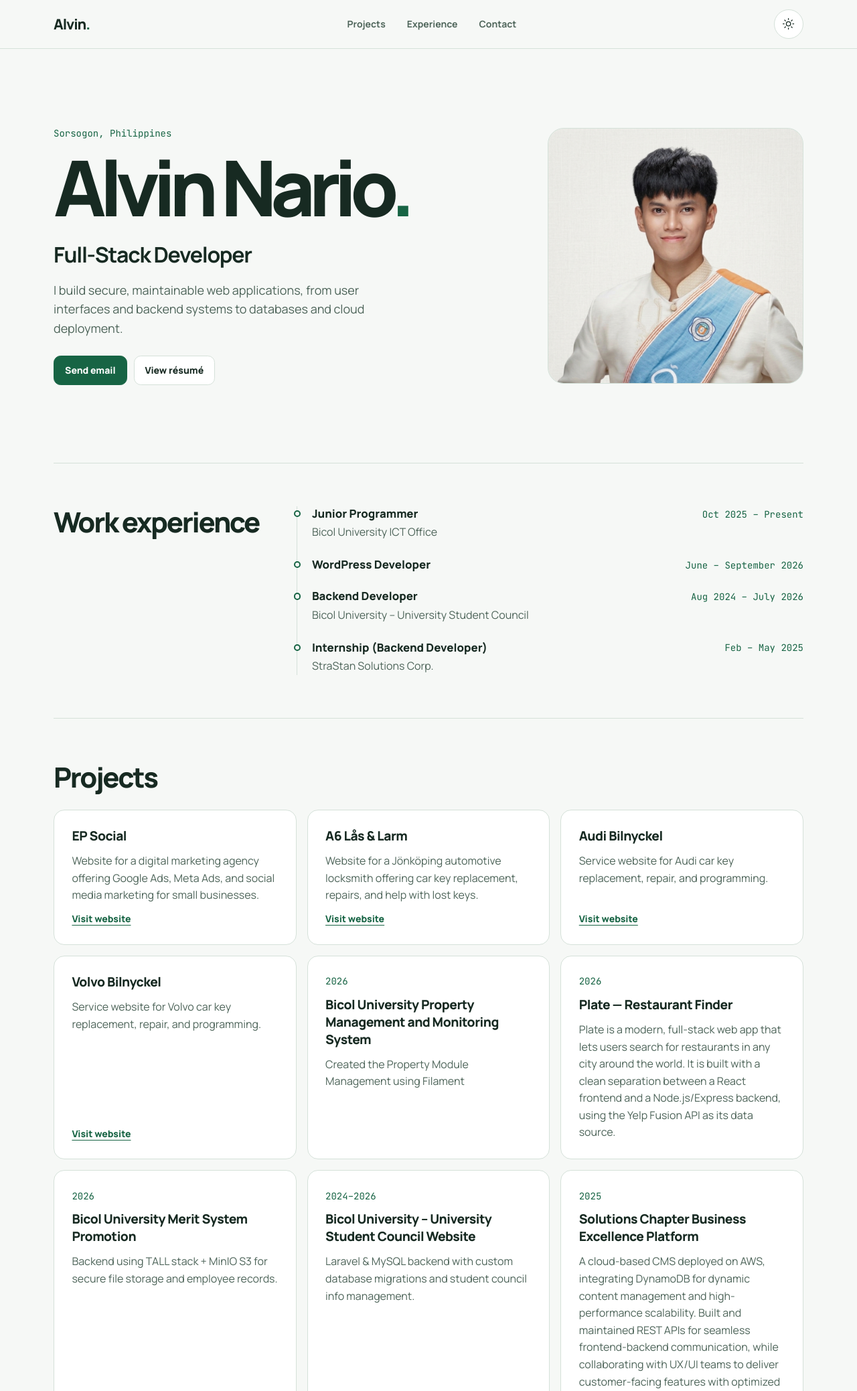
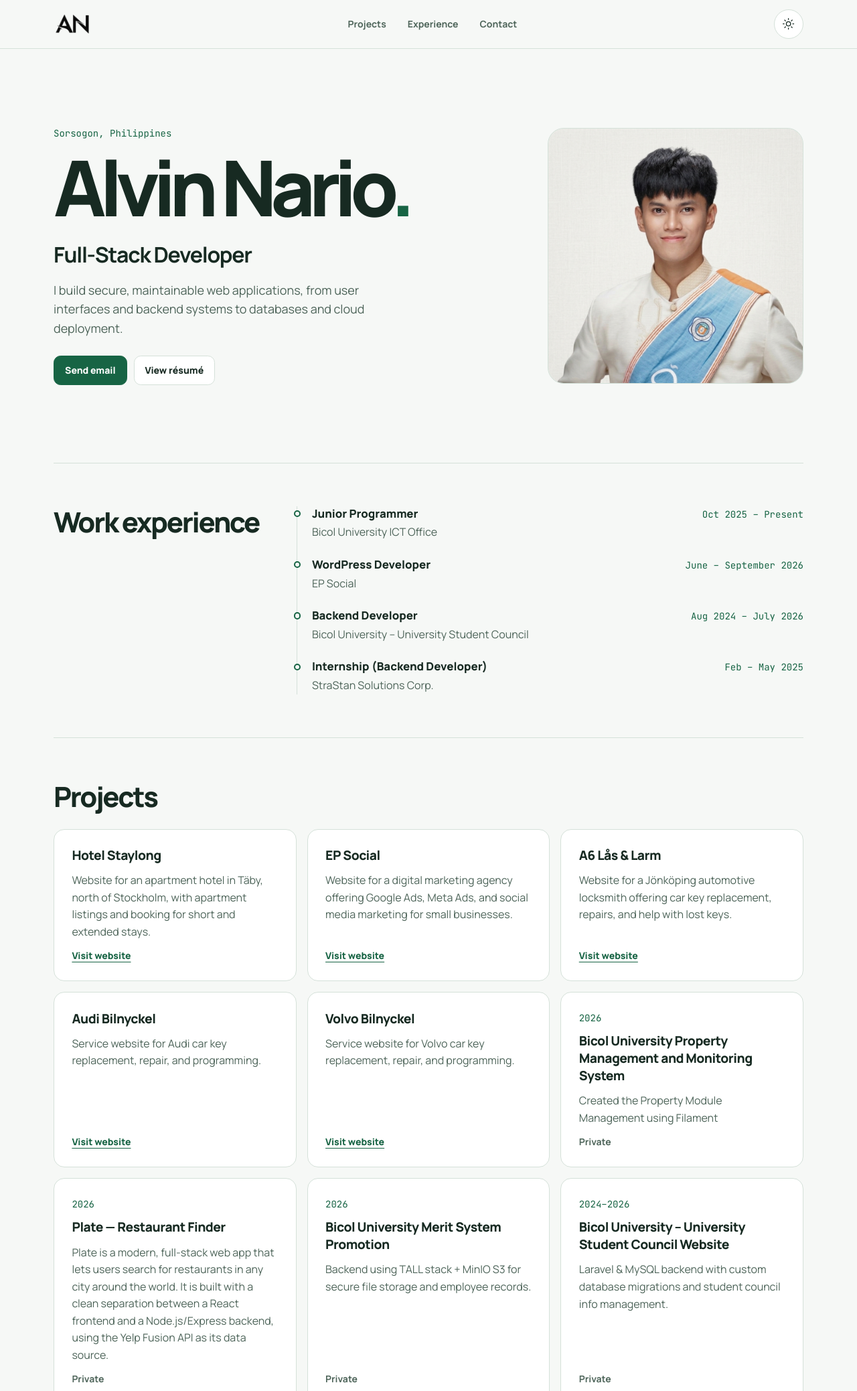
Before and after one commit to alv1nnnnnn/alvin, a Laravel app: page /index.html in a window 1280 px wide. Shown: the top 2077 px of the page at 67% size. Run offline with Laravel 12, Linux system fonts and the light colour scheme.

Commit message:
feat: update portfolio branding and project listings
Add the theme-aware AN logo and favicon, list EP Social as the
WordPress Developer employer, and add Hotel Staylong to Projects.
Label public project links “Visit website” and mark the rest “Private.”

```diff
--- a/index.html
+++ b/index.html
@@ -5,7 +5,8 @@
   <meta name="viewport" content="width=device-width, initial-scale=1">
   <meta name="description" content="Alvin Nario, full-stack developer in Sorsogon, Philippines. Explore work experience, projects, and technical skills.">
   <title>Alvin Nario | Full-Stack Developer</title>
-  <link rel="icon" href="/images/alvin.png">
+  <link rel="icon" type="image/png" href="/images/logo-light.png"
+        :href="dark ? '/images/logo-dark.png' : '/images/logo-light.png'">
   <script>
     let theme
     try {
@@ -26,7 +27,10 @@
   <a class="skip-link" href="#main">Skip to content</a>
   <header class="site-header">
     <div class="shell header-inner">
-      <a class="wordmark" href="#main">Alvin<span>.</span></a>
+      <a class="wordmark" href="#main" aria-label="Alvin Nario home">
+        <img src="/images/logo-light.png" :src="dark ? '/images/logo-dark.png' : '/images/logo-light.png'"
+             alt="" width="56" height="56">
+      </a>
       <nav aria-label="Main navigation">
         <a href="#projects">Projects</a>
         <a href="#experience">Experience</a>
@@ -86,8 +90,11 @@
             <h3 x-text="project.name"></h3>
             <p x-text="project.desc"></p>
             <template x-if="project.demo">
-              <a class="project-link" :href="project.demo" :aria-label="(project.linkLabel || 'Live demo') + ' — ' + project.name"
-                 target="_blank" rel="noopener noreferrer" x-text="project.linkLabel || 'Live demo'"></a>
+              <a class="project-link" :href="project.demo" :aria-label="'Visit website — ' + project.name"
+                 target="_blank" rel="noopener noreferrer">Visit website</a>
+            </template>
+            <template x-if="!project.demo">
+              <span class="project-status">Private</span>
             </template>
           </article>
         </template>
@@ -167,7 +174,7 @@
 
       experience: [
         { title: 'Junior Programmer',               company: 'Bicol University ICT Office',                  year: 'Oct 2025 – Present' },
-        { title: 'WordPress Developer', year: 'June – September 2026' },
+        { title: 'WordPress Developer', company: 'EP Social', year: 'June – September 2026' },
         { title: 'Backend Developer',               company: 'Bicol University – University Student Council', year: 'Aug 2024 – July 2026' },
         { title: 'Internship (Backend Developer)',   company: 'StraStan Solutions Corp.',                     year: 'Feb – May 2025' },
       ],
@@ -182,17 +189,18 @@
       ],
 
       projects: [
-        { name: 'EP Social', desc: 'Website for a digital marketing agency offering Google Ads, Meta Ads, and social media marketing for small businesses.', demo: 'https://ep-social.com/', linkLabel: 'Visit website' },
-        { name: 'A6 Lås & Larm', desc: 'Website for a Jönköping automotive locksmith offering car key replacement, repairs, and help with lost keys.', demo: 'https://a6security.se/', linkLabel: 'Visit website' },
-        { name: 'Audi Bilnyckel', desc: 'Service website for Audi car key replacement, repair, and programming.', demo: 'https://audibilnyckel.se/', linkLabel: 'Visit website' },
-        { name: 'Volvo Bilnyckel', desc: 'Service website for Volvo car key replacement, repair, and programming.', demo: 'https://volvobilnyckel.se/', linkLabel: 'Visit website' },
+        { name: 'Hotel Staylong', desc: 'Website for an apartment hotel in Täby, north of Stockholm, with apartment listings and booking for short and extended stays.', demo: 'https://staylong.se/en/' },
+        { name: 'EP Social', desc: 'Website for a digital marketing agency offering Google Ads, Meta Ads, and social media marketing for small businesses.', demo: 'https://ep-social.com/' },
+        { name: 'A6 Lås & Larm', desc: 'Website for a Jönköping automotive locksmith offering car key replacement, repairs, and help with lost keys.', demo: 'https://a6security.se/' },
+        { name: 'Audi Bilnyckel', desc: 'Service website for Audi car key replacement, repair, and programming.', demo: 'https://audibilnyckel.se/' },
+        { name: 'Volvo Bilnyckel', desc: 'Service website for Volvo car key replacement, repair, and programming.', demo: 'https://volvobilnyckel.se/' },
         { name: 'Bicol University Property Management and Monitoring System',                           desc: 'Created the Property Module Management using Filament',             year: '2026',      demo: '' },
         { name: 'Plate — Restaurant Finder',                                         desc: 'Plate is a modern, full-stack web app that lets users search for restaurants in any city around the world. It is built with a clean separation between a React frontend and a Node.js/Express backend, using the Yelp Fusion API as its data source.',                 year: '2026',      demo: '' },
         { name: 'Bicol University Merit System Promotion',                           desc: 'Backend using TALL stack + MinIO S3 for secure file storage and employee records.',             year: '2026',      demo: '' },
-        { name: 'Bicol University – University Student Council Website',             desc: 'Laravel & MySQL backend with custom database migrations and student council info management.', year: '2024–2026', demo: 'https://v2.bu-usc.com/' },
+        { name: 'Bicol University – University Student Council Website',             desc: 'Laravel & MySQL backend with custom database migrations and student council info management.', year: '2024–2026', demo: '' },
         { name: 'Solutions Chapter Business Excellence Platform',                    desc: 'A cloud-based CMS deployed on AWS, integrating DynamoDB for dynamic content management and high-performance scalability. Built and maintained REST APIs for seamless frontend-backend communication, while collaborating with UX/UI teams to deliver customer-facing features with optimized security and uptime.', year: '2025',      demo: 'https://www.solutionschapter.com/' },
         { name: 'Bicol University Center of Excellence',                             desc: 'Backend system with Laravel, MySQL, user auth restricted to BU email accounts.',               year: '2025',      demo: '' },
-        { name: 'AgTech - Web Application for Farmer-Trader Market Optimization',   desc: 'Full-stack app for livestock, users, and transaction management with cloud deploy.',           year: '2024–2025', demo: 'https://agtech-livestock.infinityfree.me/' },
+        { name: 'AgTech - Web Application for Farmer-Trader Market Optimization',   desc: 'Full-stack app for livestock, users, and transaction management with cloud deploy.',           year: '2024–2025', demo: '' },
         { name: 'Employee Attendance System',                                        desc: 'Full-stack dashboard for time tracking, attendance records, and access control.',              year: '2024',      demo: '' },
         { name: 'Unboxed E-Commerce Platform',                                       desc: 'Personal e-commerce site with order processing and product catalog features.',                 year: '2024',      demo: '' },
       ],
--- a/resources/css/portfolio.css
+++ b/resources/css/portfolio.css
@@ -42,8 +42,9 @@ button { font: inherit; }
 .skip-link:focus { transform: translateY(0); }
 .site-header { position: sticky; top: 0; z-index: 1; background: var(--background); border-bottom: 1px solid var(--line); }
 .header-inner { display: flex; align-items: center; justify-content: space-between; gap: 1rem; min-height: 4.5rem; }
-.wordmark { font-size: 1.35rem; font-weight: 800; letter-spacing: -.05em; text-decoration: none; }
-.wordmark span, h1 span { color: var(--accent); }
+.wordmark { flex-shrink: 0; border-radius: .5rem; }
+.wordmark img { display: block; width: 3.5rem; height: auto; }
+h1 span { color: var(--accent); }
 nav { display: flex; flex-wrap: wrap; justify-content: center; gap: .25rem clamp(.55rem, 3vw, 2rem); }
 nav a { color: var(--muted); font-size: .875rem; font-weight: 700; text-decoration: none; }
 nav a:hover { color: var(--accent); text-decoration: underline; }
@@ -87,6 +88,7 @@ h3 { font-size: 1.05rem; font-weight: 800; line-height: 1.35; }
 .project p { flex: 1; }
 .project-link, .email { color: var(--accent); font-weight: 800; text-underline-offset: .25em; }
 .project-link { font-size: .875rem; }
+.project-status { color: var(--muted); font-size: .875rem; font-weight: 700; }
 .skills-grid, .credentials { display: grid; grid-template-columns: repeat(2, minmax(0, 1fr)); gap: 1.5rem 3rem; }
 .tags { display: flex; flex-wrap: wrap; gap: .4rem; margin-top: .65rem; }
 .tags li { padding: .25rem .65rem; border: 1px solid var(--line); border-radius: .5rem; background: var(--surface); color: var(--muted); font-size: .875rem; }
@@ -112,7 +114,7 @@ footer { padding-block: 1.5rem; font-size: .875rem; }
 @media (max-width: 30rem) {
   .project-grid, .skills-grid { grid-template-columns: 1fr; }
   .header-inner { gap: .5rem; }
-  .wordmark { font-size: 1.1rem; }
+  .wordmark img { width: 2.75rem; }
 }
 
 @media (prefers-reduced-motion: reduce) {
```
Also changed, not shown: public/images/logo-dark.png (added), public/images/logo-light.png (added).
